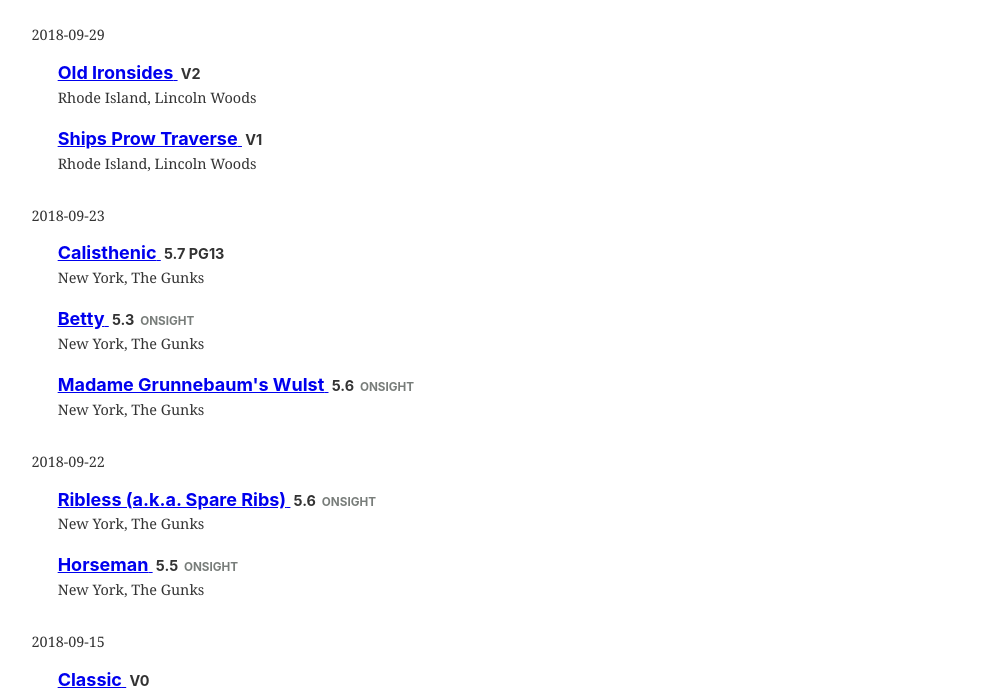
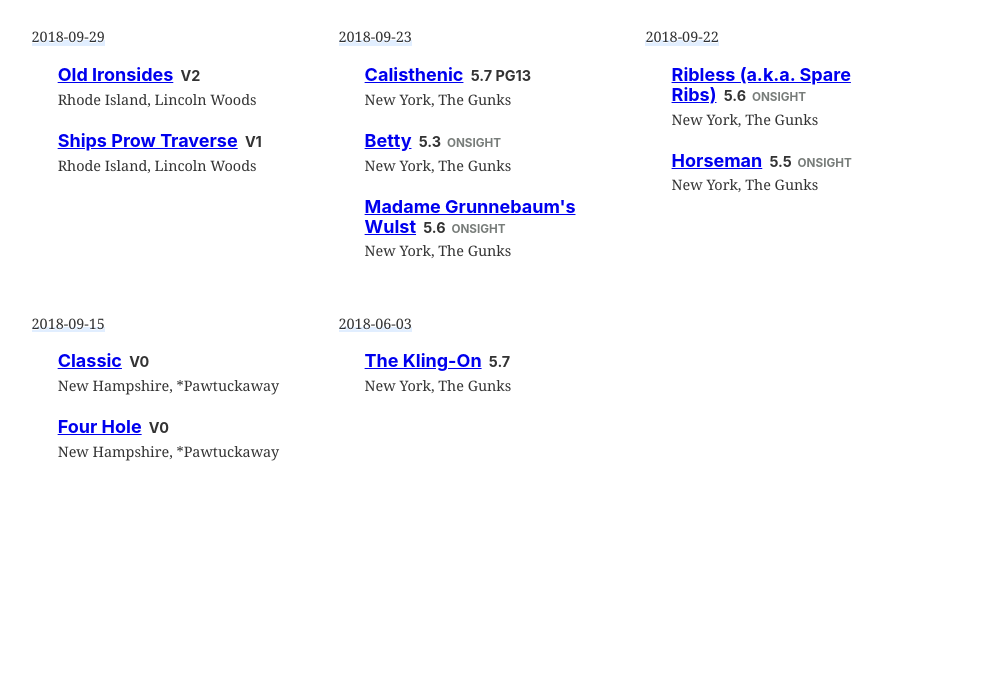
Before and after one commit to btnwtn/bitwise.cool, a Gatsby site: page / in a window 1280 px wide. Shown: the part 630-1320 px from the top of the page, without its empty margins (148-1131 px from the left). After the commit the page ends 1147 px from the top, so only its background shows below. Built offline with nearby package versions, Linux system fonts and the light colour scheme; Gatsby itself is replaced by a stand-in of ours; some packages are replaced by stand-ins of ours.

Commit message:
cleanup TickMap

```diff
--- a/src/components/TickMap.js
+++ b/src/components/TickMap.js
@@ -1,57 +1,57 @@
-import React, { Component } from 'react'
 import _ from 'lodash'
+import React from 'react'
+import styled, { css } from 'react-emotion'
 
 import ticks from '../data/ticks.json'
 import routes from '../data/routes.json'
 
-export default class TickMap extends Component {
-  render() {
-    return (
-      <div>
+import RouteInfo from './TickMap/RouteInfo'
+
+const Date = styled.span`
+  display: inline-block;
+  font-size: 0.8rem;
+  margin-bottom: 1em;
+  position: relative;
+  text-shadow: 0 1px 0 #fff;
+
+  &:after {
+    position: absolute;
+    bottom: 0.3em;
+    left: 0;
+    content: '';
+    width: 100%;
+    height: 0.4em;
+    background-color: #e1eeff;
+    z-index: -1;
+  }
+`
+
+const TickMap = () => (
+  <div
+    className={css`
+      display: grid;
+      grid-template-columns: repeat(auto-fill, minmax(33%, 1fr));
+      grid-row-gap: 1rem;
+    `}
+  >
     {Object.entries(_.groupBy(ticks, 'date'))
       .slice(0, 5)
       .map(([date, ticks]) => {
         return (
           <div key={date}>
-                <p style={{ fontSize: '.8rem', marginBottom: '1em' }}>{date}</p>
+            <Date>{date}</Date>
             <ul>
               {ticks.map(tick => {
                 const route = routes[tick.routeId]
                 return (
-                      <div key={tick.id} style={{ marginBottom: '1rem' }}>
-                        <div style={{ display: 'flex' }}>
-                          <h1
-                            style={{
-                              fontSize: '1rem',
-                              margin: 0,
-                            }}
-                          >
-                            <a href={route.url}>{route.name} </a>
-                            <small
-                              style={{
-                                marginLeft: '.1777rem',
-                                textDecoration: 'none',
-                              }}
-                            >
-                              {route.rating}
-                            </small>
-                            {tick.leadStyle.toUpperCase() === 'ONSIGHT' && (
-                              <span
-                                style={{
-                                  marginLeft: '.5em',
-                                  textTransform: 'uppercase',
-                                  fontWeight: 'bold',
-                                  fontSize: '.65rem',
-                                  color: '#787d7a',
-                                }}
-                              >
-                                {tick.leadStyle}
-                              </span>
-                            )}
-                          </h1>
-                        </div>
-                        <small>{route.location.slice(0, 2).join(', ')}</small>
-                      </div>
+                  <RouteInfo
+                    key={tick.id}
+                    url={route.url}
+                    name={route.name}
+                    rating={route.rating}
+                    location={route.location.slice(0, 2).join(', ')}
+                    onsight={tick.leadStyle.toLowerCase() === 'onsight'}
+                  />
                 )
               })}
             </ul>
@@ -60,5 +60,5 @@ export default class TickMap extends Component {
       })}
   </div>
 )
-  }
-}
+
+export default TickMap
--- /dev/null
+++ b/src/components/TickMap/RouteInfo.jsx
@@ -0,0 +1,41 @@
+import React from 'react'
+import styled from 'react-emotion'
+
+const LeadStyle = styled.span`
+  margin-left: 0.5em;
+  text-transform: uppercase;
+  font-weight: bold;
+  font-size: 0.65rem;
+  color: #787d7a;
+`
+
+const Rating = styled.small`
+  margin-left: 0.4rem;
+`
+
+const Route = styled.div`
+  margin-bottom: 1rem;
+`
+const Flex = styled.div`
+  display: flex;
+`
+
+const Title = styled.h1`
+  font-size: 1rem;
+  margin: 0;
+`
+
+const RouteInfo = ({ url, name, location, rating, onsight, ...props }) => (
+  <Route>
+    <Flex>
+      <Title>
+        <a href={url}>{name}</a>
+        <Rating>{rating}</Rating>
+        {onsight && <LeadStyle>ONSIGHT</LeadStyle>}
+      </Title>
+    </Flex>
+    <small>{location}</small>
+  </Route>
+)
+
+export default RouteInfo
```
Lines whose indentation alone changed are shown as unchanged.
